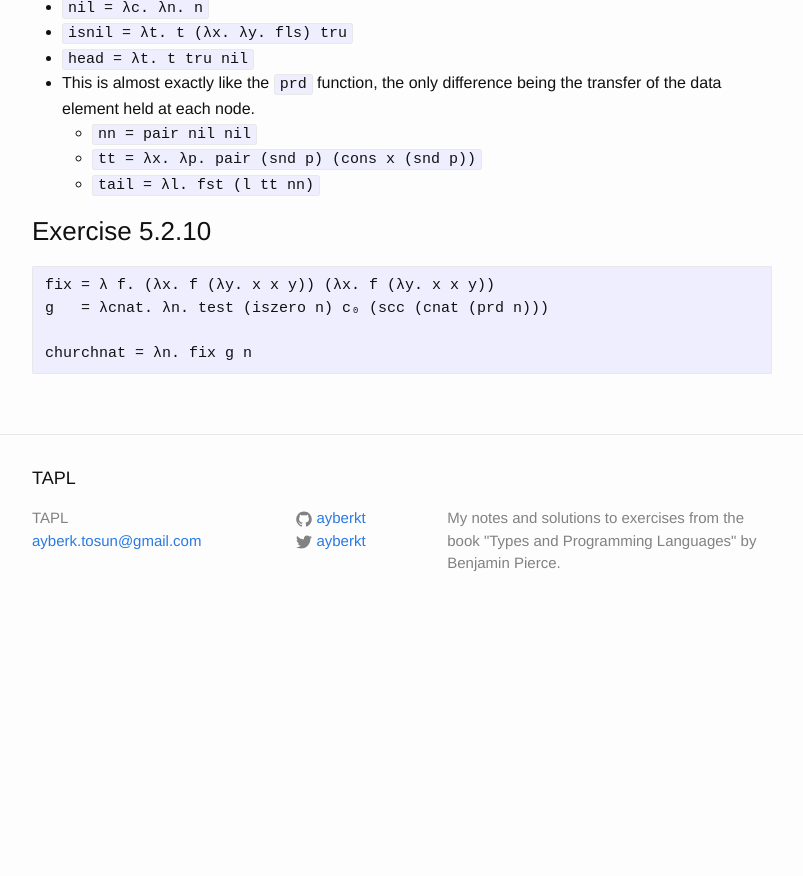
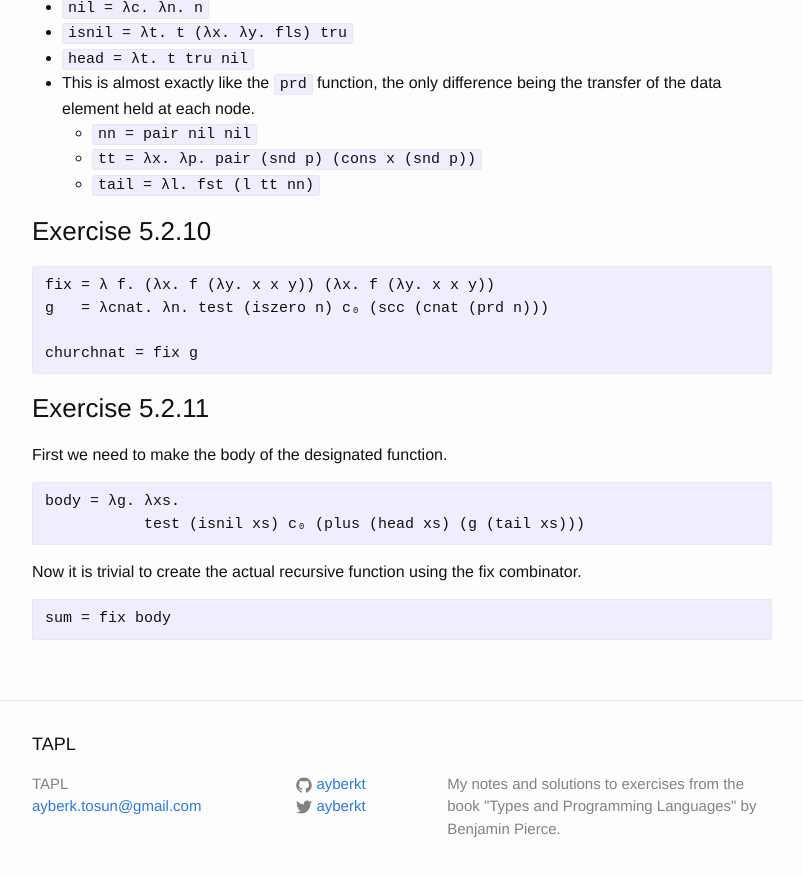
Before and after one commit to ayberkt/TAPL, a Jekyll site: the page built from _posts/2015-12-14-Chapter-5.md, in a window 1280 px wide and 900 px high, scrolled down 618 px. Shown: the top 876 px of the window, without its empty margins (238-1041 px from the left). Built offline with Jekyll 4.4.1, drawn with Linux system fonts in a browser that asks for light colours; before the commit the page ends 1253 px from its top, so only the background shows below that.

Commit message:
Add exercise 5.2.11

````diff
--- a/_posts/2015-12-14-Chapter-5.md
+++ b/_posts/2015-12-14-Chapter-5.md
@@ -35,4 +35,18 @@ Subtraction: `sub = λ m . λ n . λ s . λ z. n pred m`
     fix = λ f. (λx. f (λy. x x y)) (λx. f (λy. x x y))
     g   = λcnat. λn. test (iszero n) c₀ (scc (cnat (prd n)))
 
-    churchnat = λn. fix g n
+    churchnat = fix g
+
+### Exercise 5.2.11
+
+First we need to make the body of the designated function.
+
+    body = λg. λxs.
+               test (isnil xs) c₀ (plus (head xs) (g (tail xs)))
+
+Now it is trivial to create the actual recursive function using the
+fix combinator.
+
+```
+sum = fix body
+```
````
